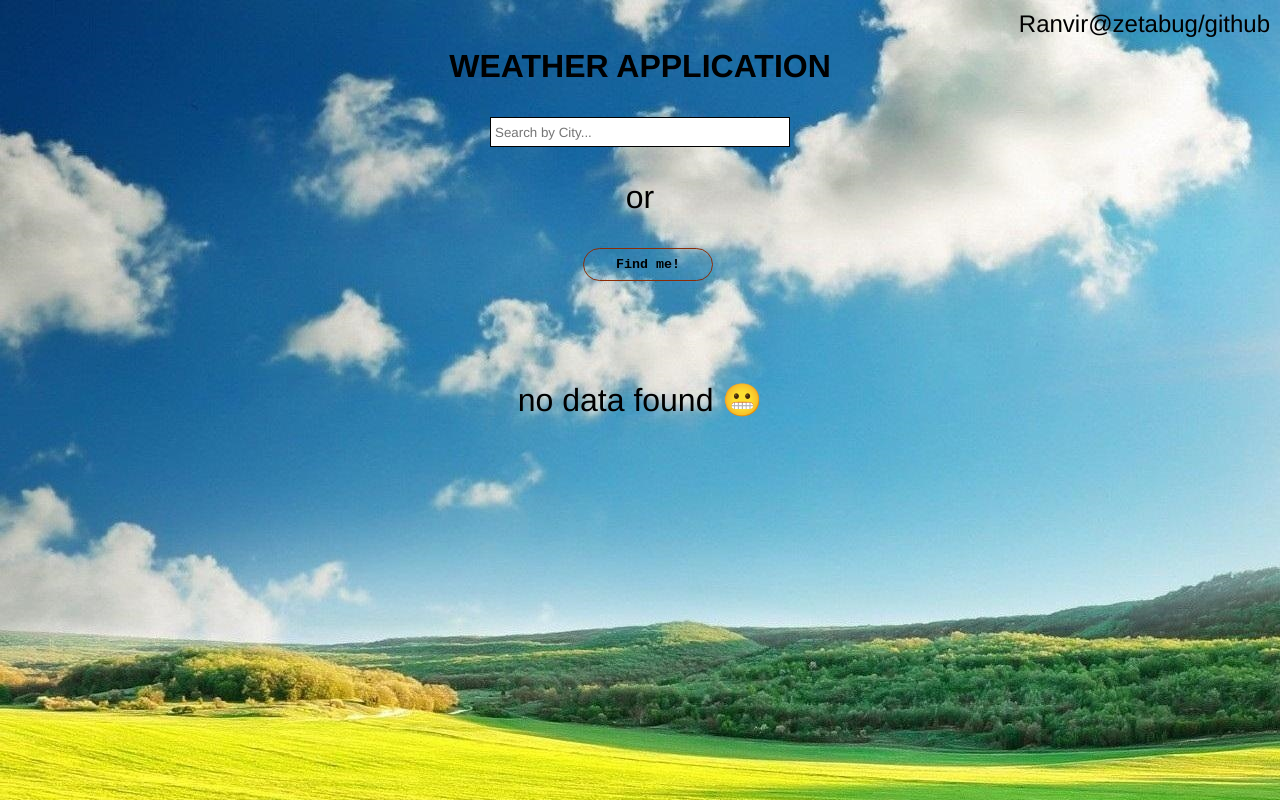
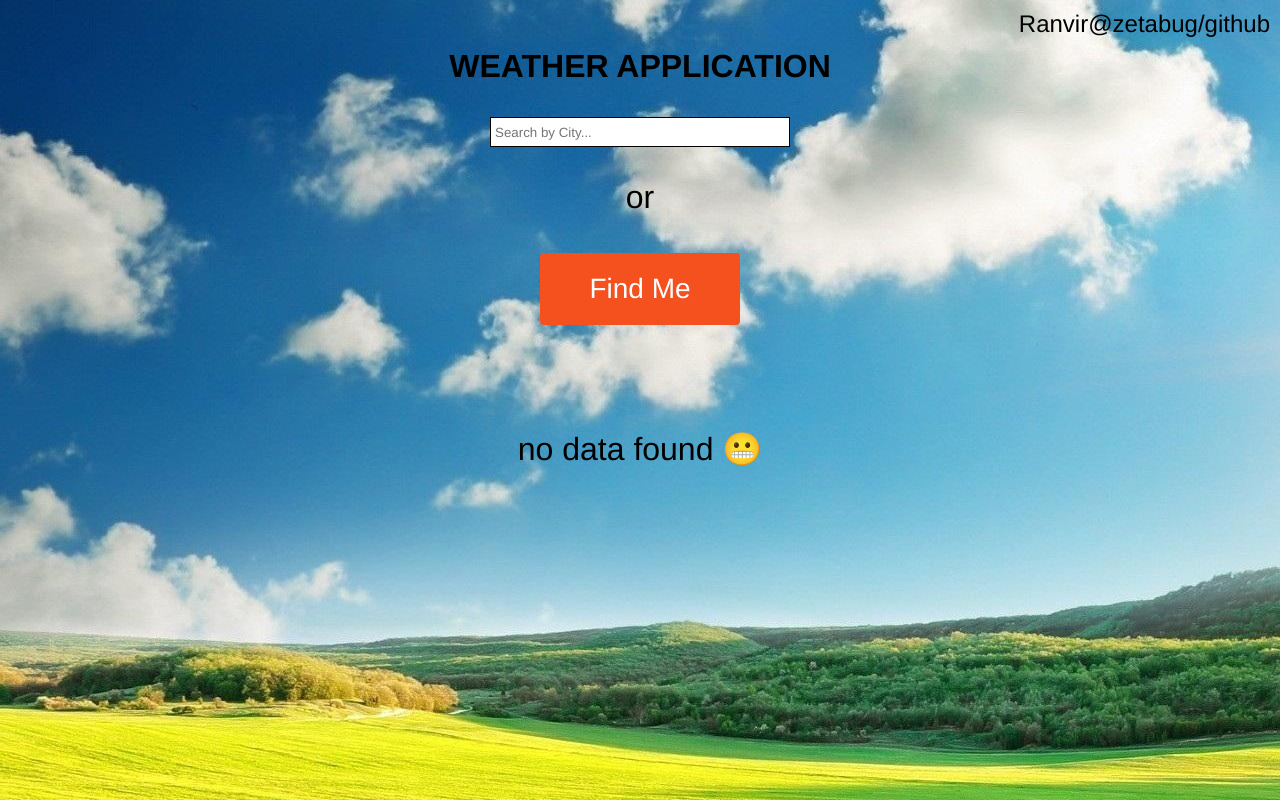
Before and after one commit to zetabug/react-weather-application, a React (Create React App) app: page / in a window 1280 px wide. Built offline with nearby package versions, Linux system fonts and the light colour scheme; no server answers.

Commit message:
Find Me Button CSS has hover animation

```diff
--- a/src/App.js
+++ b/src/App.js
@@ -89,7 +89,9 @@ function App() {
           <p>or</p>
         </div>
         <div>
-          <button onClick={geoHandler}>Find me!</button>
+          <button onClick={geoHandler}>
+            <span>Find Me</span>
+          </button>
         </div>
         <br />
         <br />
--- a/src/app.css
+++ b/src/app.css
@@ -4,7 +4,7 @@
   padding: 0;
   margin: 0;
   box-sizing: border-box;
-  font-family: 'Franklin Gothic Medium', 'Arial Narrow', Arial, sans-serif;
+  font-family: "Franklin Gothic Medium", "Arial Narrow", Arial, sans-serif;
 }
 h1 {
   text-align: center;
@@ -41,12 +41,40 @@ p {
 }
 
 button {
+  border-radius: 4px;
+  background-color: #f4511e;
+  border: none;
+  color: #ffff;
+  text-align: center;
+  font-size: 28px;
+  padding: 20px;
+  width: 200px;
+  transition: all 0.5s;
   cursor: pointer;
-  background-color: transparent;
-  border: 1px solid #8a2b06;
-  padding: 0.5rem 2rem;
-  border-radius: 25px;
-  margin-left: 1rem;
-  font-family: 'Courier New', Courier, monospace;
-  font-weight: bold;
+  margin: 5px;
 }
+
+button span {
+  cursor: pointer;
+  display: inline-block;
+  position: relative;
+  transition: 0.5;
+}
+
+button span:after {
+  content: "\00bb";
+  position: absolute;
+  opacity: 0;
+  top: 0;
+  right: -20px;
+  transition: 0.5s;
+}
+
+button:hover span {
+  padding-right: 25px;
+}
+
+button:hover span:after {
+  opacity: 1;
+  right: 0;
+}
```
